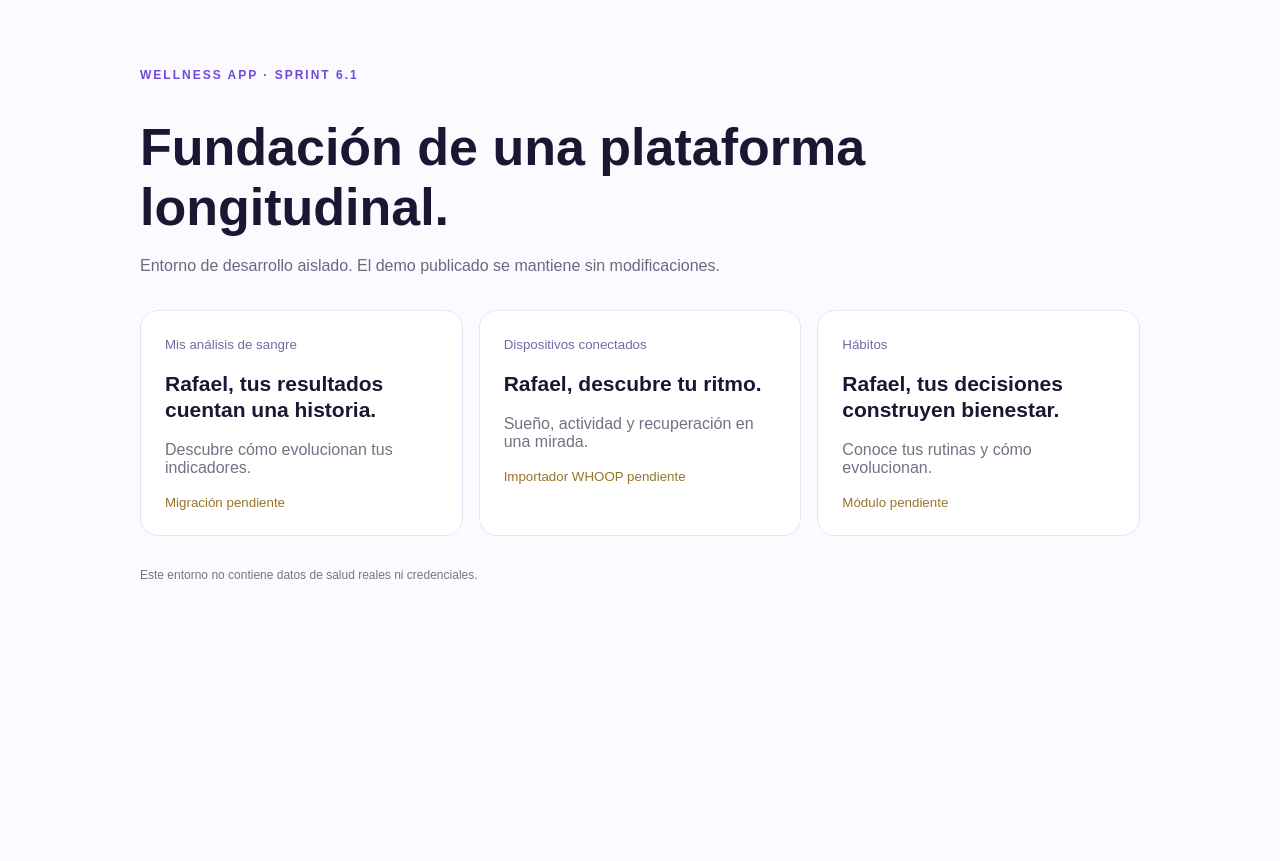
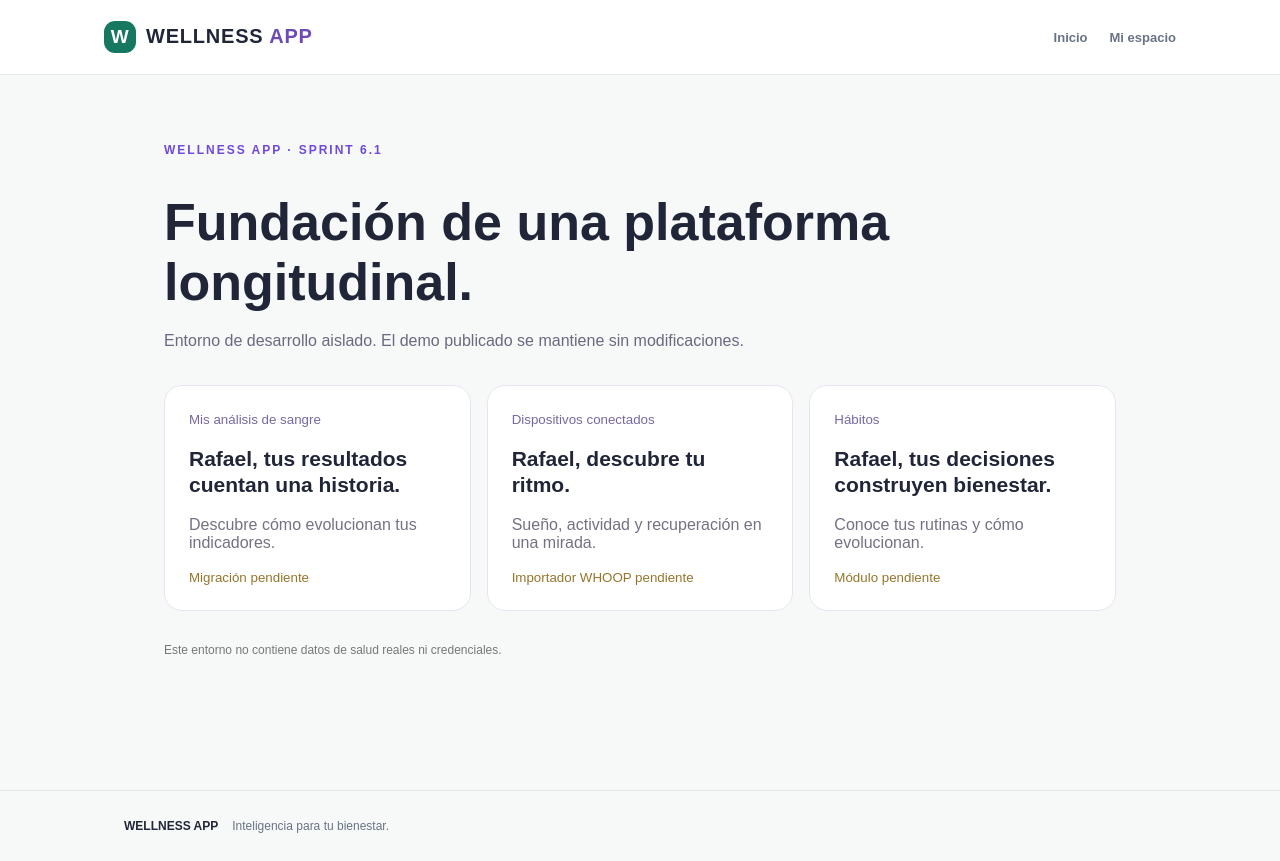
Before and after one commit to papasinfrontera/wellness-app-platform-MVP, a Next.js app: page / in a window 1280 px wide. Before the commit the page ends 800 px from the top, so only its background shows below. Built offline with nearby package versions, Linux system fonts and the light colour scheme.

Commit message:
style(product): deliver finished wellness landing and navigation

```diff
--- a/src/app/layout.tsx
+++ b/src/app/layout.tsx
@@ -1,3 +1,12 @@
 import type { ReactNode } from "react";
-export const metadata = { title: "WELLNESS APP · Fundación", description: "Inteligencia para tu bienestar" };
-export default function RootLayout({children}:{children:ReactNode}) {return <html lang="es"><body style={{margin:0,background:"#fbfaff",color:"#191732",fontFamily:"Arial, sans-serif"}}>{children}</body></html>}
+import "./wellness.css";
+export const metadata = {title:"WELLNESS APP | Inteligencia para tu bienestar",description:"Conoce tus indicadores, hábitos y evolución de bienestar en un solo lugar."};
+export default function RootLayout({children}:{children:ReactNode}){
+ return <html lang="es"><body>
+ <header className="well-header"><div className="well-header-inner">
+ <a className="well-brand" href="/"><span className="well-brand-mark">W</span>WELLNESS <span style={{color:"var(--well-violet)"}}>APP</span></a>
+ <nav className="well-nav" aria-label="Navegación principal"><a href="/">Inicio</a><a href="/sprint-6-2/persistencia">Mi espacio</a></nav>
+ </div></header>{children}
+ <footer className="well-footer"><div className="well-shell"><strong style={{color:"var(--well-ink)"}}>WELLNESS APP</strong><span style={{marginLeft:14}}>Inteligencia para tu bienestar.</span></div></footer>
+ </body></html>;
+}
```
